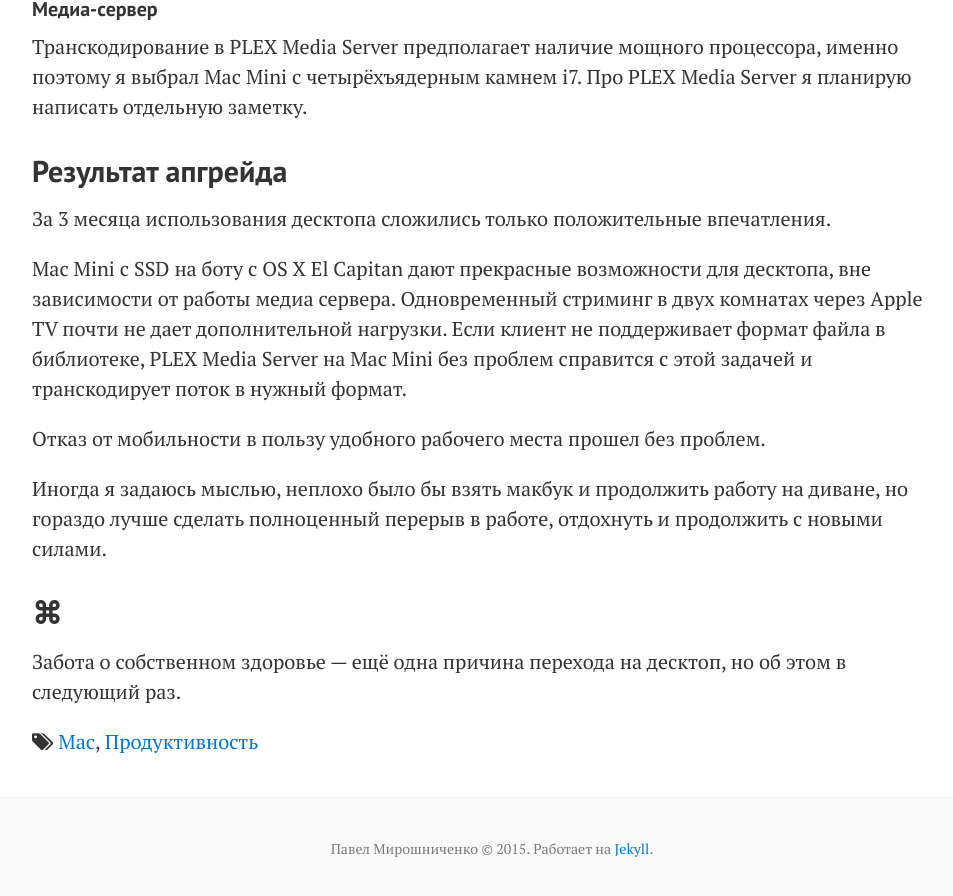
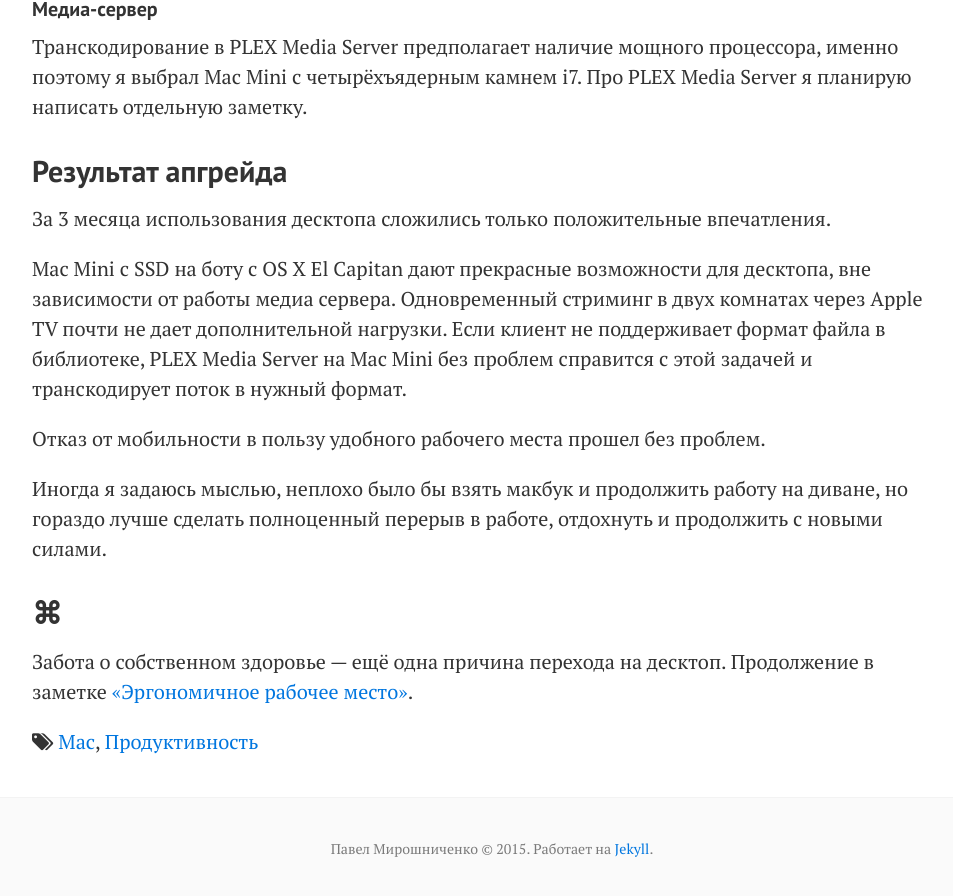
Before and after one commit to facetheheat/facetheheat.github.io, a Jekyll site: the page built from _posts/2016-06-17-desktop-first.markdown, in a window 1280 px wide and 900 px high, scrolled down 1791 px. Shown: the top 896 px of the window, without its empty margins (148-1101 px from the left). Built offline with Jekyll 4.4.1, drawn with Linux system fonts in a browser that asks for light colours; comment, search, counter and statistics services are not loaded.

Commit message:
Add crosslink

```diff
--- a/_posts/2016-06-17-desktop-first.markdown
+++ b/_posts/2016-06-17-desktop-first.markdown
@@ -57,4 +57,4 @@
 Иногда я задаюсь мыслью, неплохо было бы взять макбук и продолжить работу на диване, но гораздо лучше сделать полноценный перерыв в работе, отдохнуть и продолжить с новыми силами.
 
 ## ⌘
-Забота о собственном здоровье — ещё одна причина перехода на десктоп, но об этом в следующий раз.
+Забота о собственном здоровье — ещё одна причина перехода на десктоп. Продолжение в заметке [«Эргономичное рабочее место»](http://pavel.miroshnichen.co/2016/06/18/workspace/).
```
